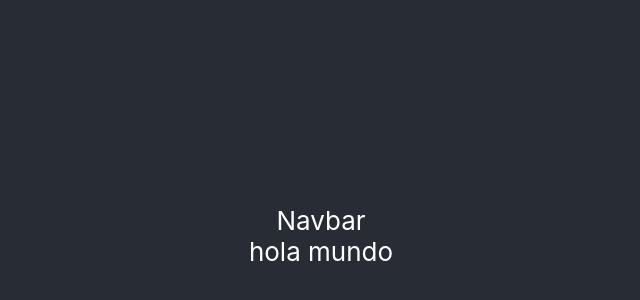
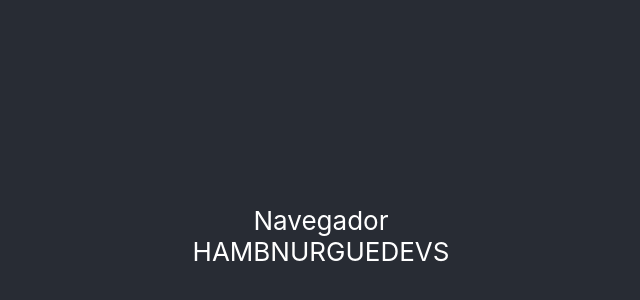
Before and after one commit to LuisFish/TechSprut, a React (Create React App) app: page / in a window 1280 px wide. Shown: the part 164-464 px from the top of the page, without its empty margins (319-959 px from the left). Built offline with nearby package versions, Linux system fonts and the light colour scheme.

Commit message:
hamburgue

```diff
--- a/src/App.js
+++ b/src/App.js
@@ -1,14 +1,12 @@
-import './App.css';
-import Navbar from './components/Navbar';
+import "./App.css";
+import Navbar from "./components/Navbar";
 
 function App() {
   return (
     <div className="App">
       <header className="App-header">
-        <Navbar/>
-        <div>
-          hola mundo
-        </div>
+        <Navbar />
+        <div>HAMBNURGUEDEVS</div>
       </header>
     </div>
   );
--- a/src/components/Navbar.jsx
+++ b/src/components/Navbar.jsx
@@ -1,7 +1,5 @@
-import React from 'react'
+import React from "react";
 
 export default function Navbar() {
-  return (
-    <div>Navbar</div>
-  )
+  return <div>Navegador</div>;
 }
```
